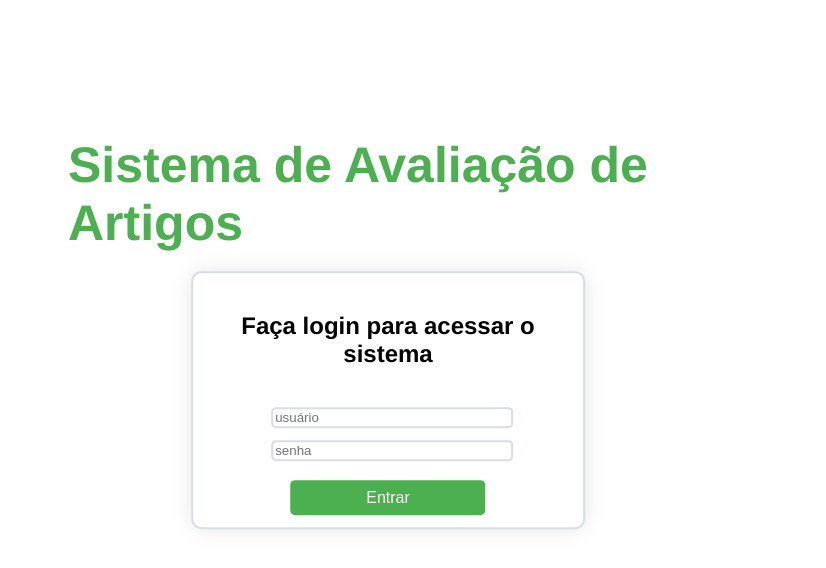
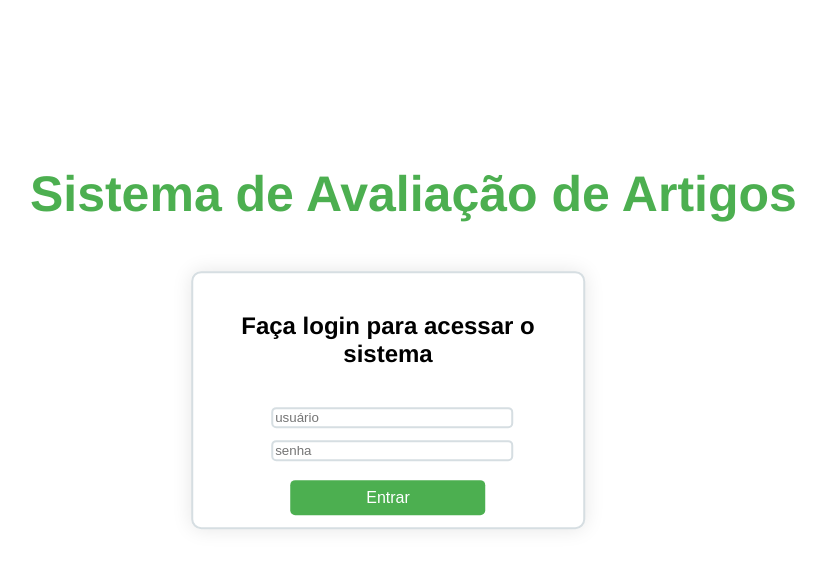
Before and after one commit to GabiHensel/projeto1web2, a website: page views/loginPage.html in a window 1280 px wide. Shown: the whole page, without its empty margins (252-1078 px from the left). Drawn offline with Linux system fonts and the light colour scheme.

Commit message:
edit titulo login page

```diff
--- a/views/css/loginPage.css
+++ b/views/css/loginPage.css
@@ -60,8 +60,8 @@
 #tituloSistema{
     position: absolute;
     top: 20%;
-    left: 50%;
-    transform: translate(-50%, -50%);
+    left: 40%;
+    transform: translate(-30%, -50%);
     font-family: Helvetica;
     color: #4CAF50;
     font-size: 50px;
```
